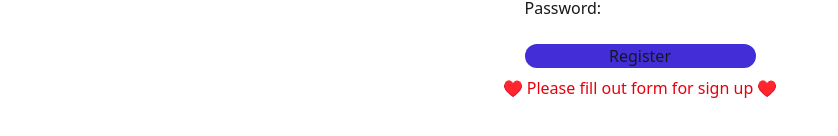
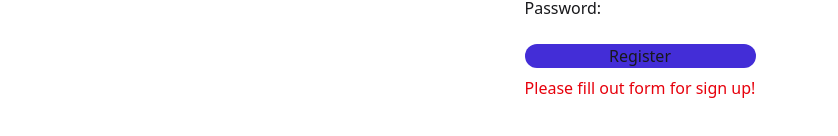
Before and after one commit to GittyX3b/wbs-project_6, a React app in the folder frontend/: page /signup in a window 1280 px wide. Shown: the part 164-300 px from the top of the page, without its empty margins (0-838 px from the left). Built offline with nearby package versions, Linux system fonts and the light colour scheme; the HTML template or start-up script is replaced by a standard one.

Commit message:
First fetch of user registration

```diff
--- a/frontend/src/pages/SignUp.tsx
+++ b/frontend/src/pages/SignUp.tsx
@@ -1,14 +1,37 @@
 import { useState, useEffect } from "react";
+import { addUser } from "../utils/apiAccess";
 
-type Direction = "init" | "success" | "badRequest" | "userExist";
-
-function submitSignUp(event) {
-  event.preventDefault();
-  console.log("Sign Up Submit Event");
-}
+type SignUpState =
+  | "fetching"
+  | "init"
+  | "success"
+  | "badRequest"
+  | "userExist"
+  | "noEmail"
+  | "noPass"
+  | "passTooShort";
 
 export function SignUp() {
-  const [signUpState, setSignUpState] = useState((): Direction => "init");
+  const [signUpState, setSignUpState] = useState((): SignUpState => "init");
+
+  function submitSignUp(event) {
+    event.preventDefault();
+    console.log("Sign Up Submit Event");
+    // setSignUpState("fetching");
+    console.log(event.target.password.value);
+
+    if (event.target.email.value.length === 0) setSignUpState("noEmail");
+    else if (event.target.password.value.length === 0) setSignUpState("noPass");
+    else if (event.target.password.value.length < 8)
+      setSignUpState("passTooShort");
+    else setSignUpState("init");
+
+    // console.log("signUpState:", signUpState);
+    if (signUpState !== "init") return;
+
+    addUser(event.target.email.value, event.target.password.value);
+  }
+
   return (
     <>
       <div className="flex flex-col items-center justify-center">
@@ -19,7 +42,12 @@ export function SignUp() {
           <label htmlFor="password">Password: </label>
           <input type="password" name="password" id="password" />
           <button
-            className=" rounded-xl bg-indigo-700 hover:bg-fuchsia-700"
+            disabled={signUpState === "fetching" ? true : false}
+            className={
+              signUpState === "fetching"
+                ? "bg-gray-700 rounded-xl"
+                : "rounded-xl bg-indigo-700 hover:bg-fuchsia-700"
+            }
             type="submit"
           >
             Register
@@ -27,12 +55,16 @@ export function SignUp() {
         </form>
         <p className="text-red-600 mt-2">
           {signUpState === "userExist"
-            ? "🛑 User already exists!"
-            : signUpState === "badRequest"
-              ? "🛑 Password too short! At least 8 characters!"
+            ? "⚠️ User already exists!"
+            : signUpState === "badRequest" || signUpState === "passTooShort"
+              ? "⚠️ Password too short! At least 8 characters!"
               : signUpState === "success"
                 ? "Sign up successful!"
-                : "♥️ Please fill out form for sign up ♥️"}
+                : signUpState === "noEmail"
+                  ? "Please enter E-Mail address!"
+                  : signUpState === "noPass"
+                    ? "Please enter password with at least 8 characters!"
+                    : "Please fill out form for sign up!"}
         </p>
       </div>
     </>
--- a/frontend/src/utils/apiAccess.ts
+++ b/frontend/src/utils/apiAccess.ts
@@ -2,15 +2,41 @@ export function createUser(email: string, password: string): object {
   return { email: email, password: password };
 }
 
-const options = {
-  method: "POST",
-  headers: {
-    accept: "application/json",
-    Authorization: `Bearer ${accessTokenAuth}`,
-  },
-};
+// const options = {
+//   method: "POST",
+//   headers: {
+//     accept: "application/json",
+//     Authorization: `Bearer ${accessTokenAuth}`,
+//   },
+// };
 
 function regexCheckEmail(input: string): boolean {
   const regex = /@.*\./i;
   return regex.test(input);
 }
+
+export function addUser(email: string, password: string) {
+  const myHeaders = new Headers();
+  myHeaders.append("Content-Type", "application/json");
+  // myHeaders.append(
+  //   "Authorization",
+  //   "Bearer eyJhbGciOiJIUzI1NiIsInR5cCI6IkpXVCJ9.eyJpZCI6MSwiZW1haWwiOiJ1c2VyQGV4YW1wbGUuY29tIiwiaWF0IjoxNzY0OTM4MTAzLCJleHAiOjE3Njg1MzgxMDN9.lX1ksrrMX1hizpKAwT0jgXKoAS9uYxQABnV4VLFVwr0"
+  // );
+
+  const raw = JSON.stringify({
+    email: email,
+    password: password,
+  });
+
+  const requestOptions = {
+    method: "POST",
+    headers: myHeaders,
+    body: raw,
+    redirect: "follow",
+  };
+
+  fetch("http://localhost:3001/api/users", requestOptions)
+    .then((response) => response.text())
+    .then((result) => console.log(result))
+    .catch((error) => console.error(error));
+}
```
